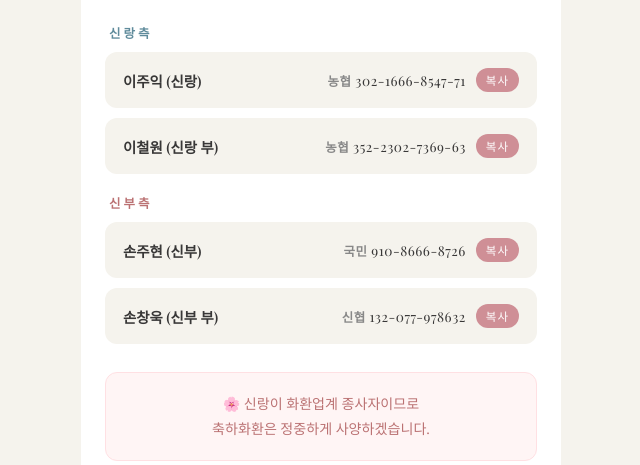
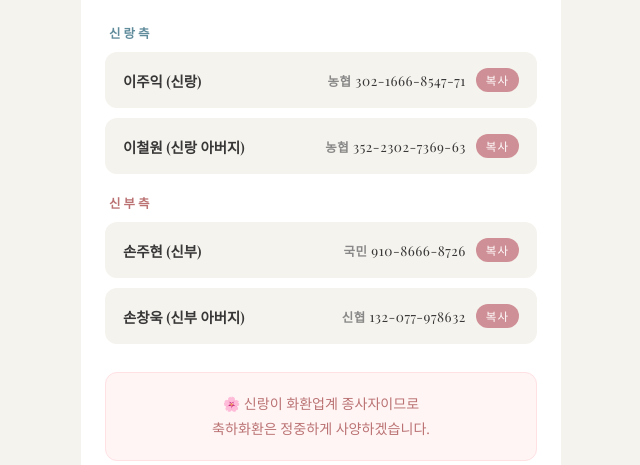
Before and after one commit to lee-juik/invitation-card, a Flask app: page / in a window 1280 px wide. Shown: the part 4344-4809 px from the top of the page, without its empty margins (319-959 px from the left). Run offline with Flask 3, Linux system fonts and the light colour scheme; data that the repository does not hold is empty; some libraries are stand-ins or nearby versions; some web fonts are replaced.

Commit message:
refactor: ACCOUNT 섹션 라벨 변경 (신랑/신부 부 → 아버지)

```diff
--- a/templates/index.html
+++ b/templates/index.html
@@ -9,7 +9,7 @@
     <link rel="stylesheet" href="https://cdn.salondeletter.com/cdn/swiper/swiper-bundle.min.css">
     <link rel="stylesheet" href="https://unpkg.com/leaflet@1.9.4/dist/leaflet.css"/>
     <link rel="stylesheet" href="https://cdn.salondeletter.com/cdn/aos/aos.css">
-    <link rel="stylesheet" href="{{ url_for('static', filename='css/style.css') }}?v=20260410e">
+    <link rel="stylesheet" href="{{ url_for('static', filename='css/style.css') }}?v=20260410f">
 </head>
 <body>
 <div id="wrap">
@@ -227,7 +227,7 @@
                     </div>
                 </div>
                 <div class="account-card" onclick="copyText('농협 352-2302-7369-63', this)">
-                    <span class="account-name">이철원 (신랑 부)</span>
+                    <span class="account-name">이철원 (신랑 아버지)</span>
                     <div class="account-right">
                         <span class="account-number"><span class="account-bank">농협</span> 352-2302-7369-63</span>
                         <span class="copy-btn">복사</span>
@@ -245,7 +245,7 @@
                     </div>
                 </div>
                 <div class="account-card" onclick="copyText('신협 132-077-978632', this)">
-                    <span class="account-name">손창욱 (신부 부)</span>
+                    <span class="account-name">손창욱 (신부 아버지)</span>
                     <div class="account-right">
                         <span class="account-number"><span class="account-bank">신협</span> 132-077-978632</span>
                         <span class="copy-btn">복사</span>
```
